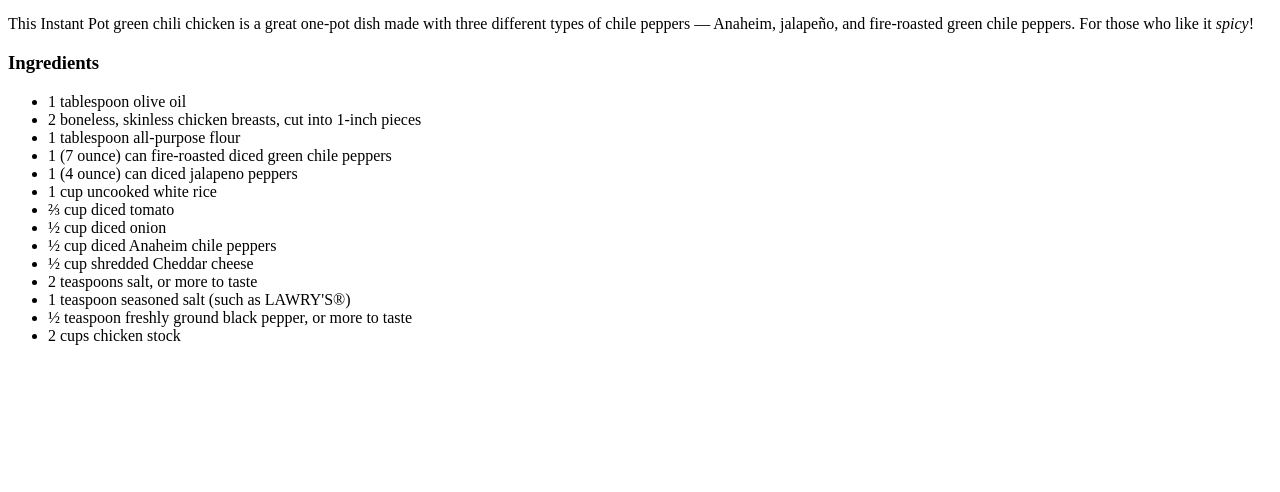
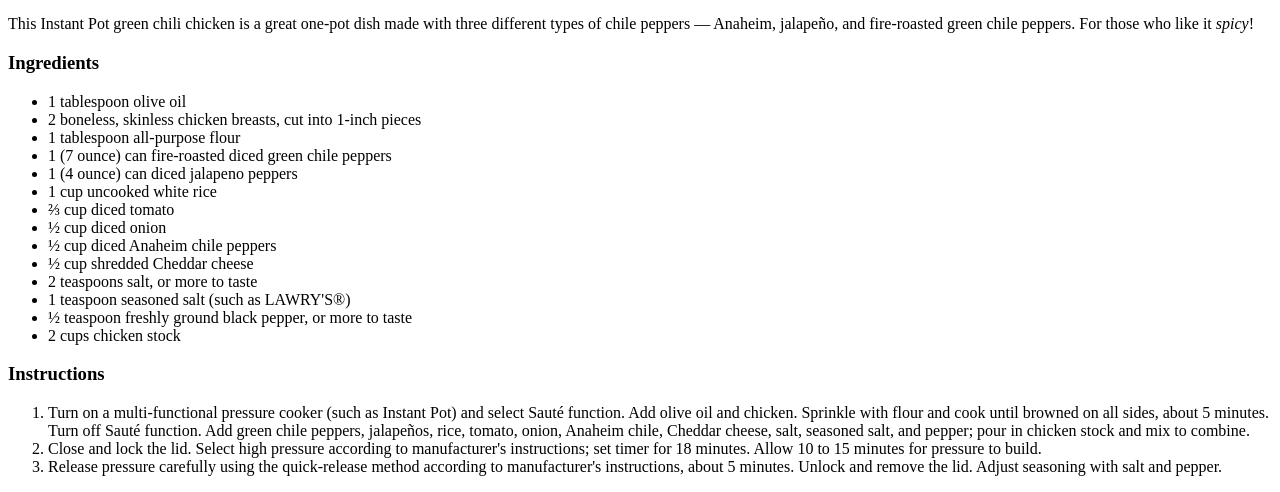
Before and after one commit to BartoloJ/odin-recipes, a plain HTML site: page recipes/green_chili_chicken_and_rice.html in a window 1280 px wide. Shown: the part 628-1120 px from the top of the page. Before the commit the page ends 989 px from the top, so only its background shows below. Drawn offline with Linux system fonts and the light colour scheme.

Commit message:
Added instructions to green_chili_chicken_and_rice.html

```diff
--- a/recipes/green_chili_chicken_and_rice.html
+++ b/recipes/green_chili_chicken_and_rice.html
@@ -28,5 +28,13 @@
             <li>½ teaspoon freshly ground black pepper, or more to taste</li>
             <li>2 cups chicken stock</li>
         </ul>
+        <h3>Instructions</h3>
+        <ol>
+            <li>Turn on a multi-functional pressure cooker (such as Instant Pot) and select Sauté function. Add olive oil and chicken. Sprinkle with flour and cook until browned on all sides, about 5 minutes. Turn off Sauté function. Add green chile peppers, jalapeños, rice, tomato, onion, Anaheim chile, Cheddar cheese, salt, seasoned salt, and pepper; pour in chicken stock and mix to combine.</li>
+
+            <li>Close and lock the lid. Select high pressure according to manufacturer's instructions; set timer for 18 minutes. Allow 10 to 15 minutes for pressure to build.</li>
+
+            <li>Release pressure carefully using the quick-release method according to manufacturer's instructions, about 5 minutes. Unlock and remove the lid. Adjust seasoning with salt and pepper.</li>
+        </ol>
     </body>
 </html>
```
